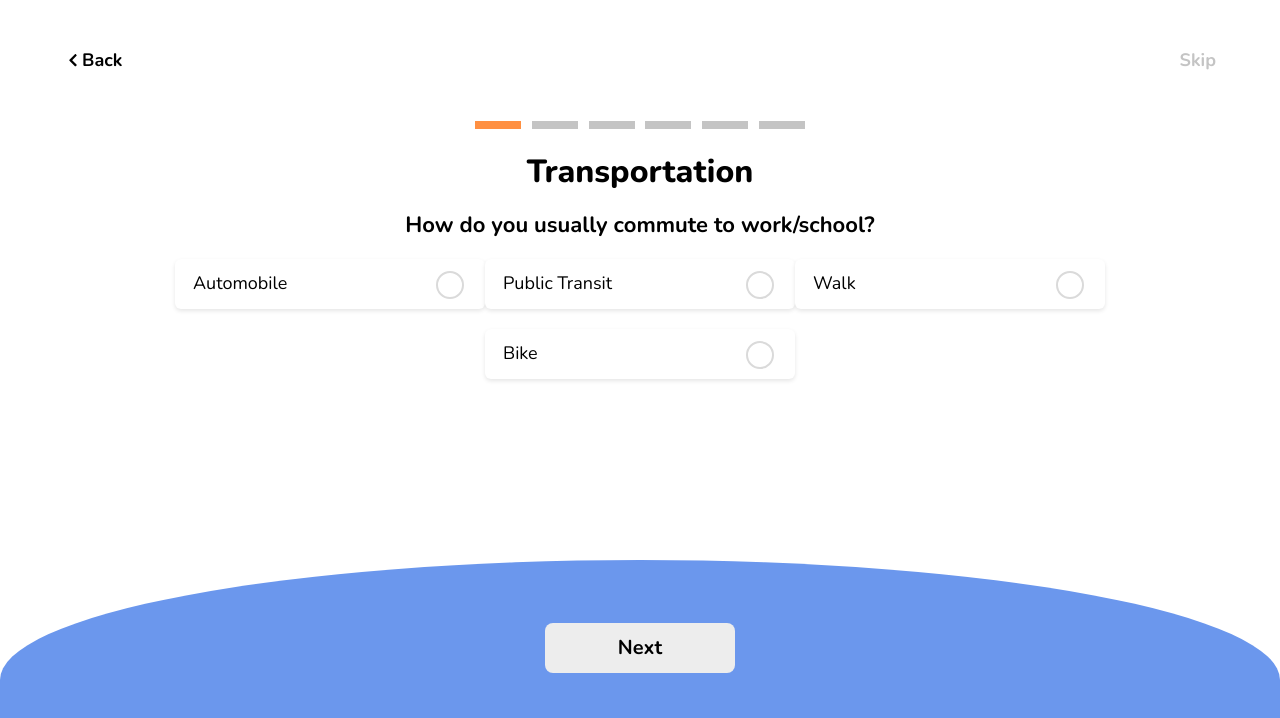
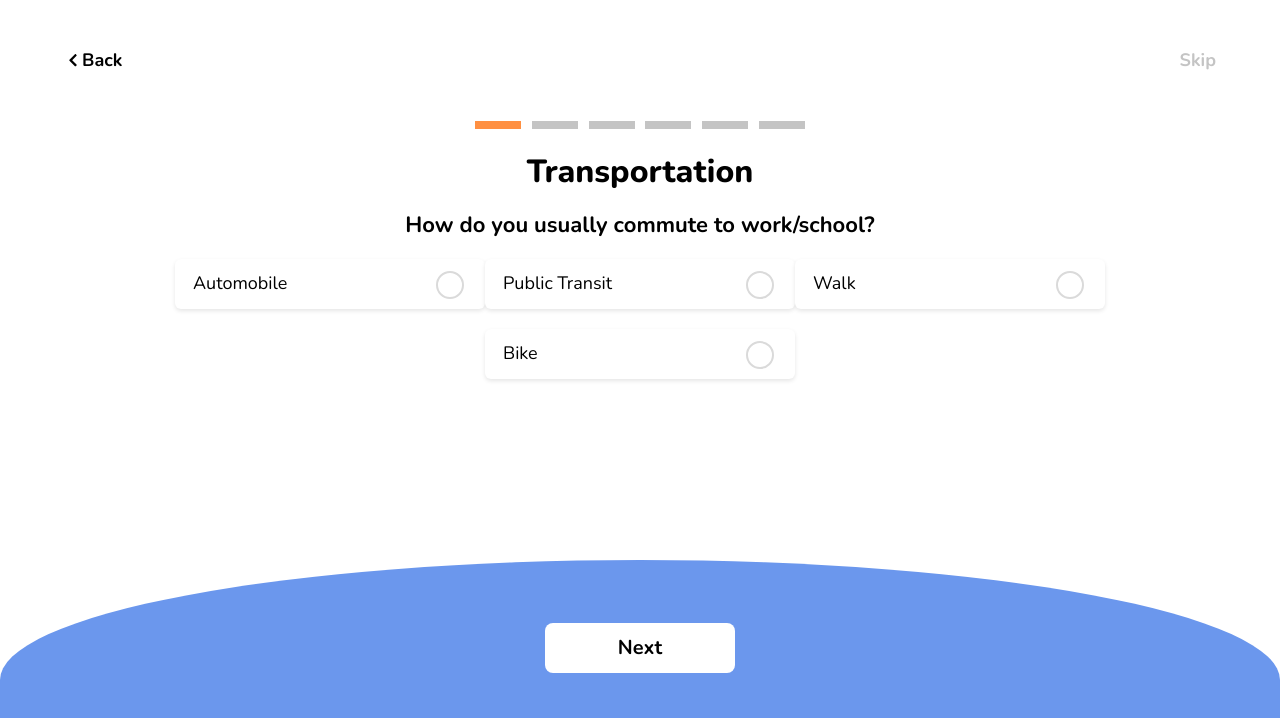
Before and after one commit to seohyun9672/Timearth, a Next.js app: page /questions in a window 1280 px wide. Shown: the top 718 px of the page. Built offline with nearby package versions, Linux system fonts and the light colour scheme.

Commit message:
add btn color

```diff
--- a/pages/questions.js
+++ b/pages/questions.js
@@ -109,12 +109,12 @@ export default function Questions() {
                 q={qs[qnum].title}
                 arr={qs[qnum].ops}
                 c={qs[qnum].cat}
-                active ={true}
+                active={true}
             />
             {
                 Number(qnum) < qs.length - 1 &&
                 <BtnLarge
-                    bg={btn_data.inactive.bg}
+                    bg={btn_data.active.bg}
                     onClick={
                         () => {
                             r.push({
@@ -132,6 +132,7 @@ export default function Questions() {
             {
                 Number(qnum) >= qs.length - 1 &&
                 <BtnLarge
+                    bg={btn_data.active.bg}
                     onClick={
                         () => {
                             setOverlayOpen(true)
```
